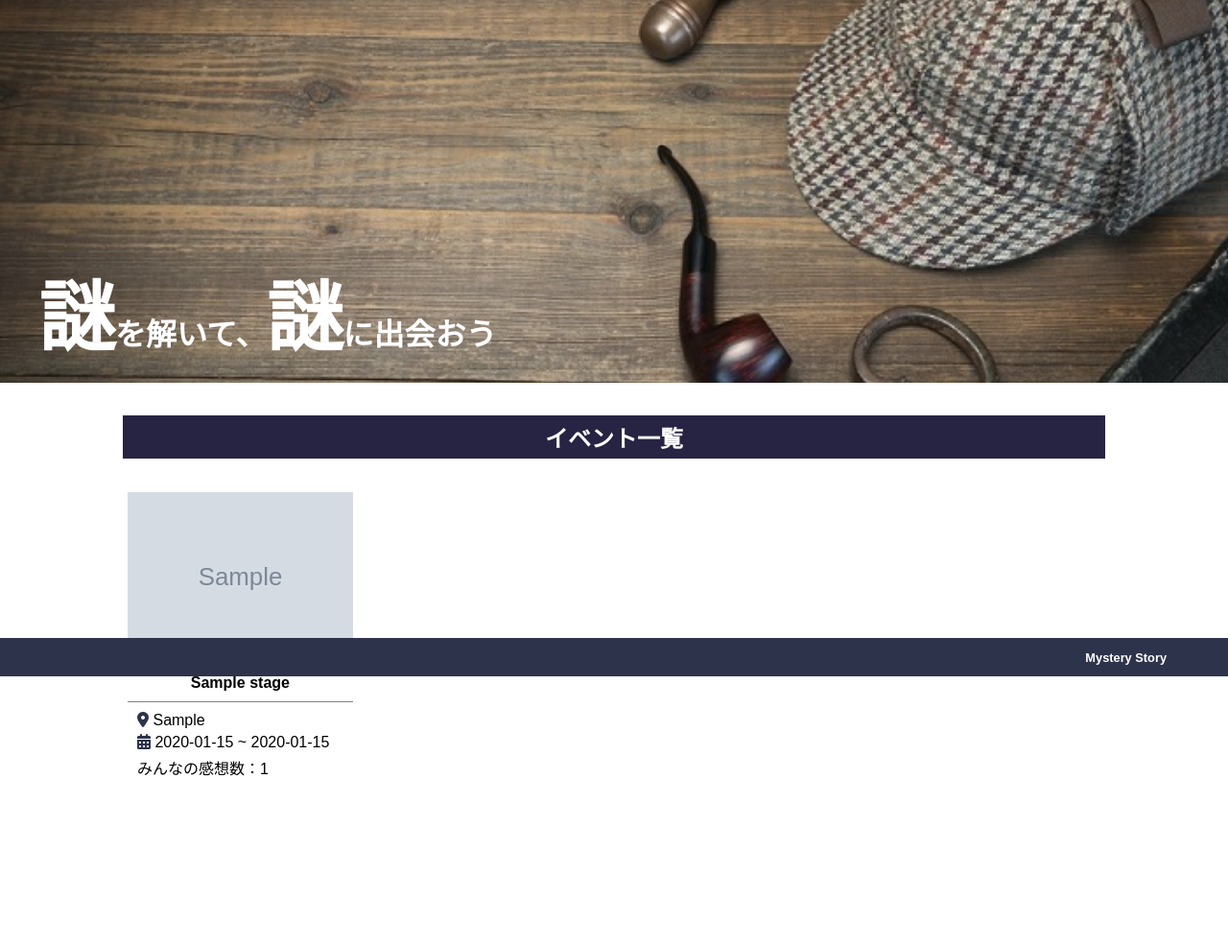
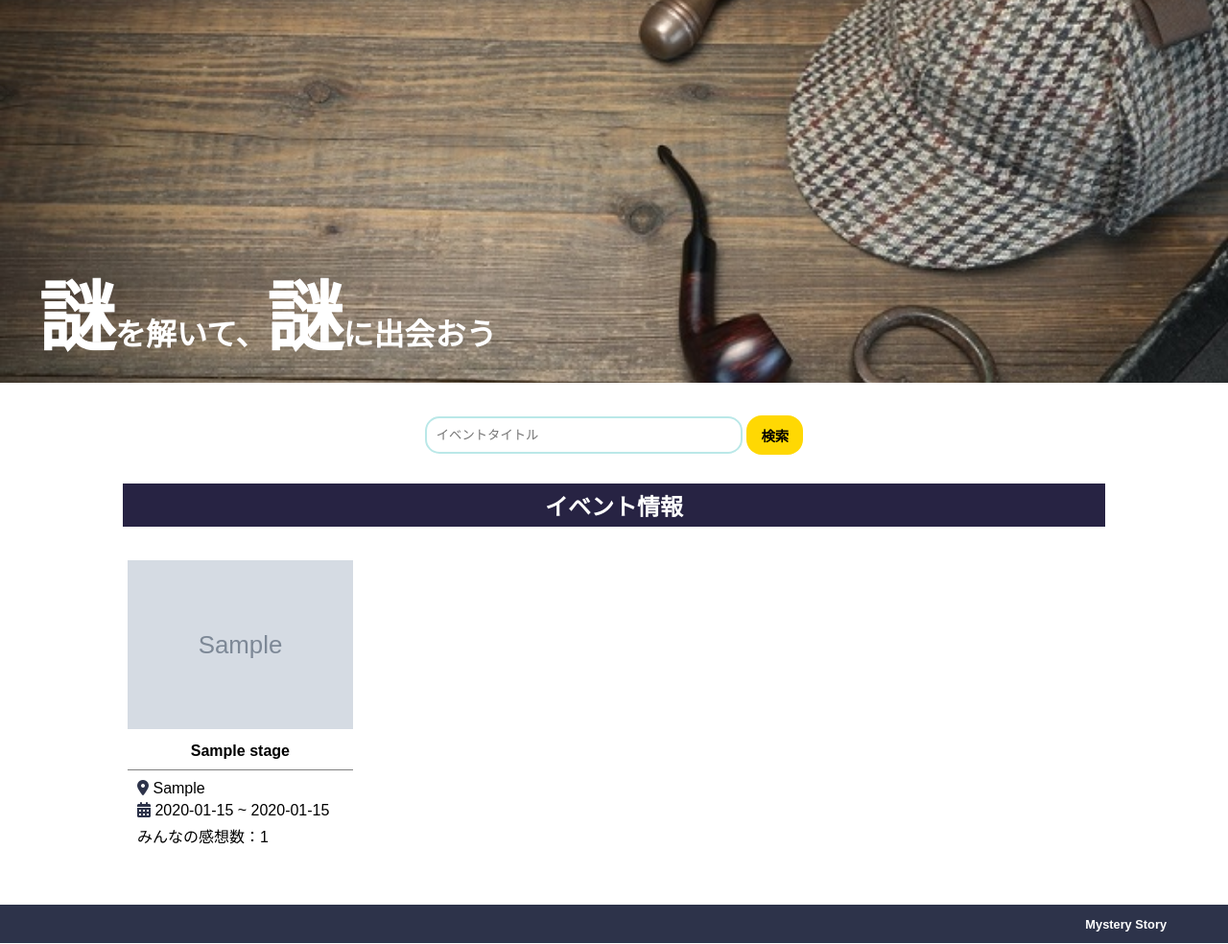
Before and after one commit to senbokuya1211/MysteryStory, a Laravel app: page / in a window 1280 px wide. Shown: the part 95-1079 px from the top of the page at 96% size. Before the commit the page ends 904 px from the top, so only its background shows below. Run offline with Laravel 8, Linux system fonts and the light colour scheme; tables that the repository leaves empty hold one stand-in row (values such as "Sample post"); grey boxes marked "Sample" are stand-in pictures; some libraries are stand-ins or nearby versions.

Commit message:
serch updated

```diff
--- a/app/Http/Controllers/UserController.php
+++ b/app/Http/Controllers/UserController.php
@@ -11,10 +11,18 @@ use Illuminate\Support\Facades\DB;
 use Illuminate\Pagination\Paginator;
 
 class UserController extends Controller{
-  public function index(){
-    $contents = Stage::withCount('reviews')
-    ->orderBy('updated_at','desc')
-    ->simplePaginate(8);
+  public function index(Request $rq){
+    $keyword = $rq->input('keyword');
+    if(empty($keyword)){
+      $contents = Stage::withCount('reviews')
+      ->orderBy('updated_at','desc')
+      ->simplePaginate(8);
+    }else{
+      $contents = Stage::withCount('reviews')
+      ->where('name','like','%'.$keyword.'%')
+      ->orderBy('updated_at','desc')
+      ->simplePaginate(8);
+    }
     return view('index',compact('contents'));
   }
   public function mypage(){
--- a/public/css/style.css
+++ b/public/css/style.css
@@ -49,7 +49,6 @@
 footer{
   width: 100%;
   height: 40px;
-  position: fixed;
   bottom: 0;
   background-color: #2d334a;
 }
@@ -90,6 +89,23 @@ footer{
   text-align: center;
   color: #272343;
   font-weight: bold;
+}
+.serch_form{
+  text-align: center;
+}
+.serch_bar{
+  width: 30%;
+  border: solid 2px #bae8e8;
+  border-radius: 15px;
+  padding: 10px;
+}
+.serch_emp{
+  margin: 100px 0;
+}
+.serch_emp h1{
+  text-align: center;
+  justify-content: center;
+  font-size: 1rem;
 }
 /* ログインページ */
 .form_background{
--- a/resources/views/index.blade.php
+++ b/resources/views/index.blade.php
@@ -6,9 +6,23 @@
 </section>
 <div class="wrap">
   <section class="content">
+
+    <form method="get" action="" class="serch_form">
+      @csrf
+      <div class="serch">
+        <input type="text" name="keyword" class="serch_bar" value="" placeholder="イベントタイトル">
+        <input type="submit" value="検索" class="form_button">
+      </div>
+    </form>
+
     <div class="title">
-      <h1>イベント一覧</h1>
+      <h1>イベント情報</h1>
     </div>
+    @if($contents->isEmpty())
+      <div class="serch_emp">
+        <h1>検索結果がありません！</h1>
+      </div>
+    @endif
     <div class="event_list">
       @foreach($contents as $content)
       <article>
```
Also changed, not shown: storage_copy_this/0ILi03mRaoBBvZ8dZQYz73TDZ26GGe7FMzSyZTVo.png (added), storage_copy_this/1qjKA4KiGUoTWc5NOnah9j1EaqEQKc0MZvosEMEA.png (added), storage_copy_this/CLTqYbcpYLsIqNR9BBgiIbbhopIasbRiTI5jo63n.png (added), storage_copy_this/CoOJgD21XEyY1hqf9k649fG37A80vDkE9i0WQ90q.png (added), storage_copy_this/HKX9YBrxa5hqvSXlSrqPOMviN8amgNmg9Fep7H6k.png (added), storage_copy_this/LMi9moqFmZjATYkJGCjGK7da1DAna9OYcsPfuRTv.png (added), storage_copy_this/dSiER1DusgAAXJYo0mcfJeIPuHCr4oE11j6vCX8i.png (added), storage_copy_this/pHXOt6ZdsSh6rJ5iKsaoupt3Dz35eUVsDZ7g6gpf.png (added), 4 other files.
